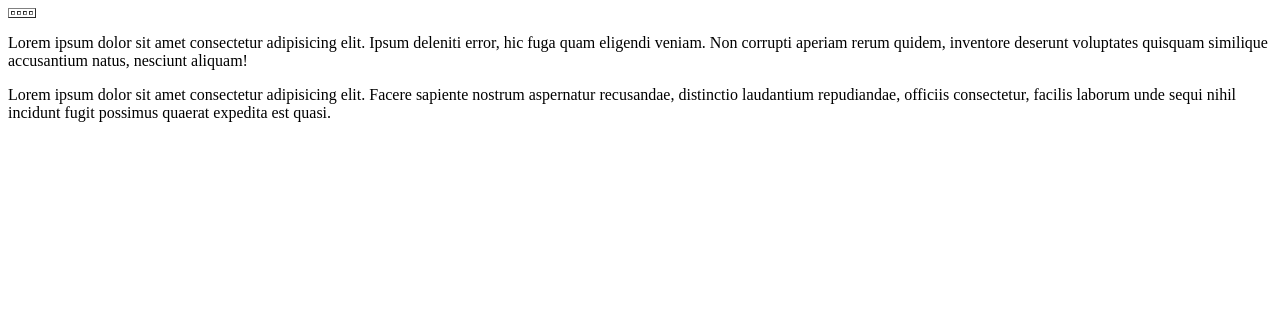
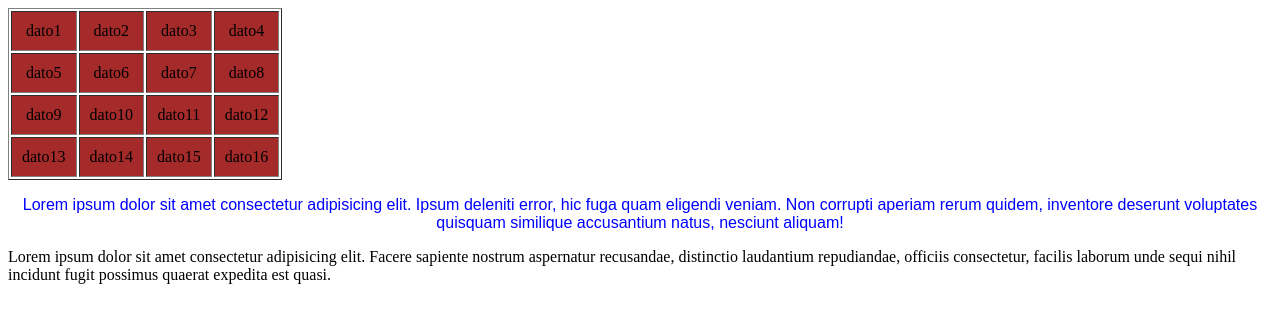
Before and after one commit to 1997joser/proyectosoftware2, a plain HTML site: page index.html in a window 1280 px wide. Drawn offline with Linux system fonts and the light colour scheme.

Commit message:
index tabla estilos

```diff
--- a/index.html
+++ b/index.html
@@ -4,16 +4,52 @@
     <meta charset="UTF-8">
     <meta name="viewport" content="width=device-width, initial-scale=1.0">
     <title>table</title>
+    <style>
+        td {background-color: brown;
+            padding: 10px;
+            text-align: center;
+
+        }
+        .parrafo{
+            font-family: Arial, Helvetica, sans-serif;
+            text-align: center;
+            color: blue;
+        }
+        .parrafo2{
+            font-family: 'Lucida Sans', 'Lucida Sans Regular', 'Lucida Grande', 'Lucida Sans Unicode', Geneva, Verdana, sans-serif;
+            color: greenyellow;
+            text-align: center;
+        }
+
+    </style>
 </head>
 <body>
 <table border="1"
 <tr>
-    <td></td>
-    <td></td>
-    <td></td>
-    <td></td>
+    <td>dato1</td>
+    <td>dato2</td>
+    <td>dato3</td>
+    <td>dato4</td>
+</tr>
+<tr>
+    <td>dato5</td>
+    <td>dato6</td>
+    <td>dato7</td>
+    <td>dato8</td>
+</tr>
+<tr>
+    <td>dato9</td>
+    <td>dato10</td>
+    <td>dato11</td>
+    <td>dato12</td>
+</tr>
+<tr>
+    <td>dato13</td>
+    <td>dato14</td>
+    <td>dato15</td>
+    <td>dato16</td>
 </tr>
 </table>
-<p>Lorem ipsum dolor sit amet consectetur adipisicing elit. Ipsum deleniti error, hic fuga quam eligendi veniam. Non corrupti aperiam rerum quidem, inventore deserunt voluptates quisquam similique accusantium natus, nesciunt aliquam!</p> <p>Lorem ipsum dolor sit amet consectetur adipisicing elit. Facere sapiente nostrum aspernatur recusandae, distinctio laudantium repudiandae, officiis consectetur, facilis laborum unde sequi nihil incidunt fugit possimus quaerat expedita est quasi.</p>
+<p class="parrafo">Lorem ipsum dolor sit amet consectetur adipisicing elit. Ipsum deleniti error, hic fuga quam eligendi veniam. Non corrupti aperiam rerum quidem, inventore deserunt voluptates quisquam similique accusantium natus, nesciunt aliquam!</p> <p>Lorem ipsum dolor sit amet consectetur adipisicing elit. Facere sapiente nostrum aspernatur recusandae, distinctio laudantium repudiandae, officiis consectetur, facilis laborum unde sequi nihil incidunt fugit possimus quaerat expedita est quasi.</p>
 </body>
 </html>
```
